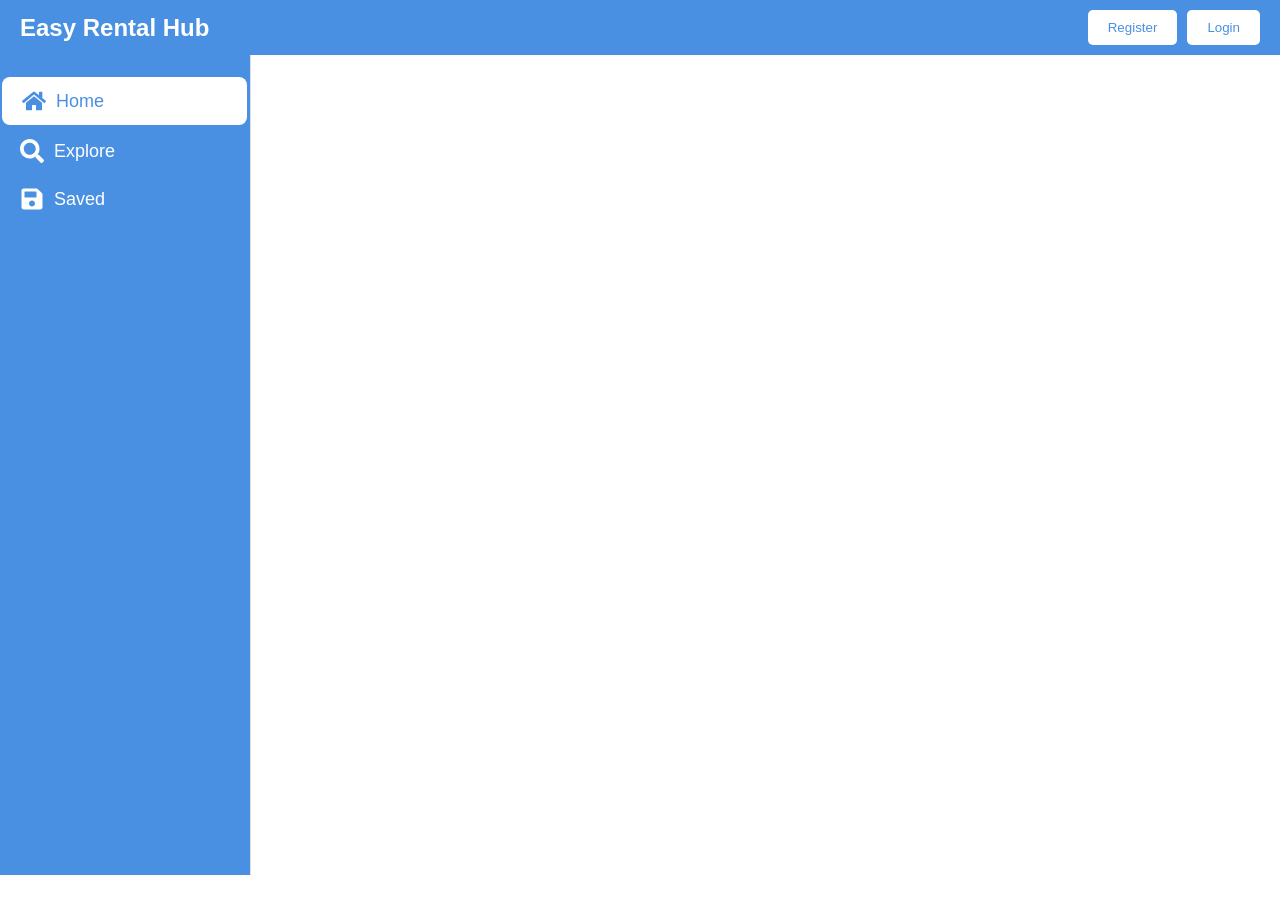
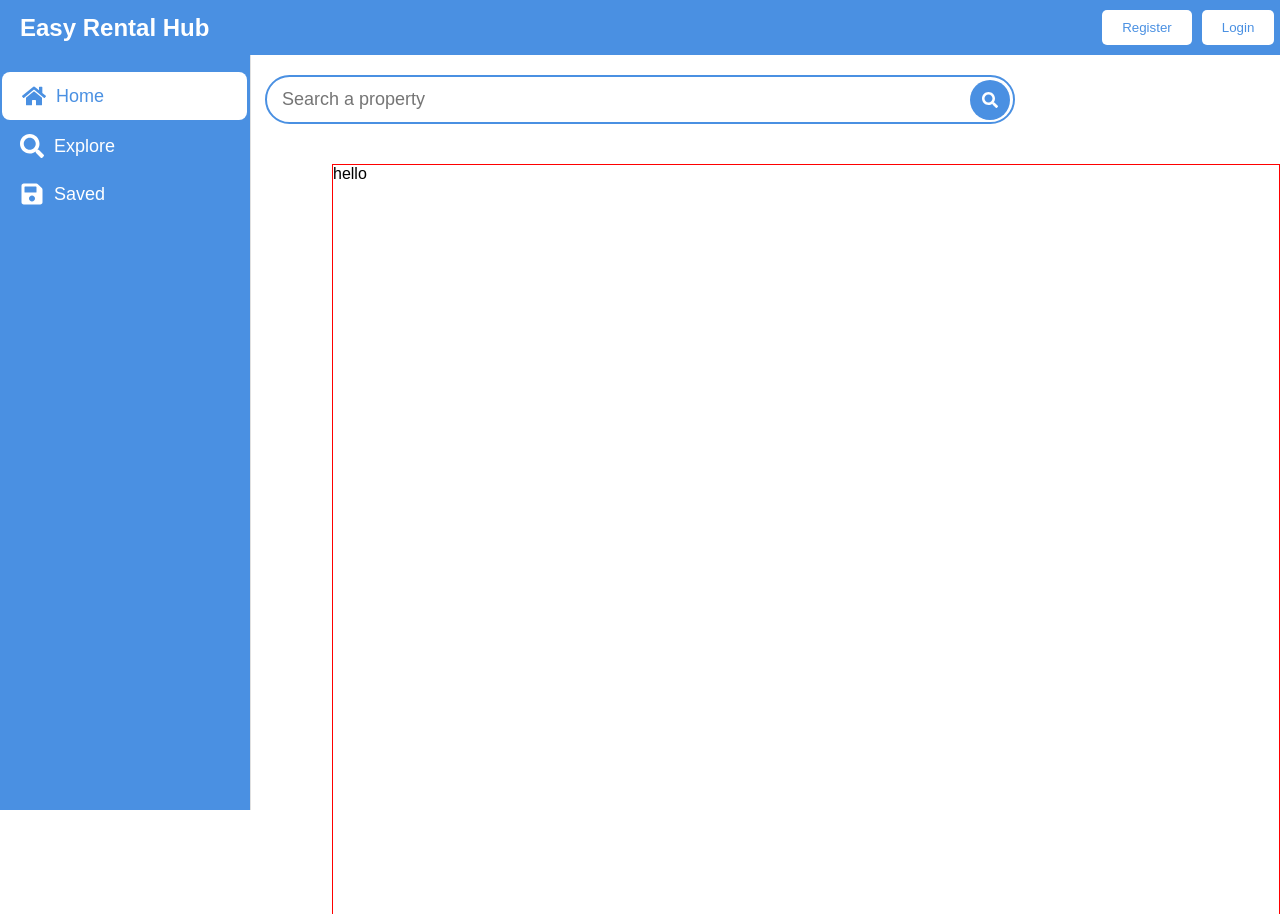
Before and after one commit to Y-elv/Easy-Rent-Hub, a React (Vite) app in the folder frontend/: page / in a window 1280 px wide. Shown: the top 914 px of the page. Before the commit the page ends 875 px from the top, so only its background shows below. Built offline with nearby package versions, Linux system fonts and the light colour scheme.

Commit message:
adding search bar

```diff
--- /dev/null
+++ b/frontend/src/components/Layout.jsx
@@ -0,0 +1,16 @@
+import React from "react";
+import Navbar from "../components/Navbar";
+import Sidebar from "../components/Sidebar";
+import "../styles/layout.css"
+
+
+const Layout = () => {
+  return (
+    <div>
+      <Navbar />
+      <Sidebar />
+    </div>
+  );
+};
+
+export default Layout;
--- /dev/null
+++ b/frontend/src/components/Search.jsx
@@ -0,0 +1,20 @@
+import React from "react";
+import { FaSearch } from "react-icons/fa";
+import "../styles/Search.css"; // Import the CSS file
+
+const Search = () => {
+  return (
+    <div className="search-container">
+      <input
+        type="text"
+        placeholder="Search a property"
+        className="search-input"
+      />
+      <button className="search-button">
+        <FaSearch />
+      </button>
+    </div>
+  );
+};
+
+export default Search;
--- a/frontend/src/pages/HomePage.jsx
+++ b/frontend/src/pages/HomePage.jsx
@@ -1,14 +1,24 @@
 import React from "react";
-import Navbar from "../components/Navbar";
-import Sidebar from "../components/Sidebar";
+
 import "../styles/HomePage.css";
+
+import Layout from "../components/Layout";
+import Search from "../components/Search";
 
 const HomePage = () => {
   return (
-    <div>
-      <Navbar />
-      <Sidebar />
-    </div>
+
+      <div>
+        <Layout />
+        <div className="search">
+            <Search />
+        </div>
+        <div className="background">
+            hello
+        </div>
+
+      </div>
+
   );
 };
 
--- a/frontend/src/styles/homepage.css
+++ b/frontend/src/styles/homepage.css
@@ -1,4 +1,14 @@
-body {
-    margin: 0;
-    font-family: Arial, sans-serif;
+.search{
+    display: flex;
+    justify-content: center;
+    margin-top: 75px;
+
+
 }
+.background{
+    height: 100vh;
+    margin-left: 332px;
+    margin-top: 40px;
+    border: 1px solid red;
+
+}
--- /dev/null
+++ b/frontend/src/styles/layout.css
@@ -0,0 +1,4 @@
+body {
+    margin: 0;
+    font-family: Arial, sans-serif;
+}
--- a/frontend/src/styles/navbar.css
+++ b/frontend/src/styles/navbar.css
@@ -5,6 +5,17 @@
     background-color: #4a90e2;
     padding: 10px 20px;
     color: white;
+    position: fixed; /* Makes it sticky */
+    top: 0;
+    left: 0;
+    width: 98%; /* Ensure it stretches across the screen */
+    z-index: 1000; /* Keep it above other elements */
+}
+
+/* Add margin to avoid content being hidden behind the navbar */
+.content {
+    margin-top: 60px; /* Adjust based on navbar height */
+    padding: 20px;
 }
 
 .logo {
@@ -24,6 +35,7 @@
     margin-left: 10px;
     cursor: pointer;
     border-radius: 5px;
+    transition: background-color 0.3s ease, color 0.3s ease;
 }
 
 .nav-button:hover {
--- /dev/null
+++ b/frontend/src/styles/search.css
@@ -0,0 +1,72 @@
+/* Search container */
+.search-container {
+  position: relative;
+  width: 100%; /* Make it responsive */
+  max-width: 750px; /* Increased max width */
+  display: flex;
+  align-items: center;
+}
+
+/* Search input field */
+.search-input {
+  flex: 1;
+  padding: 12px 15px;
+  border: 2px solid #4a90e2;
+  border-radius: 25px; /* Rounded corners */
+  font-size: 18px; /* Increased font size */
+  color: #4a90e2;
+  background-color: white;
+  outline: none;
+  transition: all 0.3s ease;
+  padding-right: 55px; /* More space for button */
+  width: 100%;
+}
+
+/* Input focus effect */
+.search-input:focus {
+  border-color: #4a90e2;
+  box-shadow: 0 0 8px rgba(74, 144, 226, 0.5);
+}
+
+/* Search button */
+.search-button {
+  position: absolute;
+  right: 5px;
+  top: 50%;
+  transform: translateY(-50%);
+  background-color: #4a90e2;
+  color: white;
+  border: none;
+  padding: 12px;
+  border-radius: 50%;
+  cursor: pointer;
+  display: flex;
+  align-items: center;
+  justify-content: center;
+  font-size: 16px;
+  transition: background-color 0.3s ease, color 0.3s ease;
+}
+
+/* Search button hover effect */
+.search-button:hover {
+  background-color: white;
+  color: #4a90e2;
+  border: 2px solid #4a90e2;
+}
+
+/* Responsive Adjustments */
+@media (max-width: 768px) {
+  .search-container {
+    max-width: 100%;
+  }
+
+  .search-input {
+    font-size: 16px;
+    padding: 10px 12px;
+  }
+
+  .search-button {
+    padding: 10px;
+    font-size: 14px;
+  }
+}
--- a/frontend/src/styles/sidebar.css
+++ b/frontend/src/styles/sidebar.css
@@ -3,11 +3,16 @@
   background-color: #4a90e2;
   border-right: 1px solid #e0e0e0;
   width: 250px;
-  height: 100vh;
+  height: calc(100vh - 60px); /* Adjust height to exclude navbar */
   padding-top: 20px;
   display: flex;
   flex-direction: column;
   justify-content: flex-start;
+  position: fixed; /* Makes it sticky */
+  top: 50px; /* Move it below the navbar */
+  left: 0;
+  overflow-y: auto; /* Prevents scrolling */
+  z-index: 999; /* Ensure it's below the navbar but above content */
 }
 
 /* Default button styling */
@@ -53,3 +58,10 @@
     display: inline-block;
   }
 }
+
+/* Push content to the right of the sidebar */
+.content {
+  margin-left: 250px;
+  margin-top: 60px; /* Offset for the navbar */
+  padding: 20px;
+}
```
